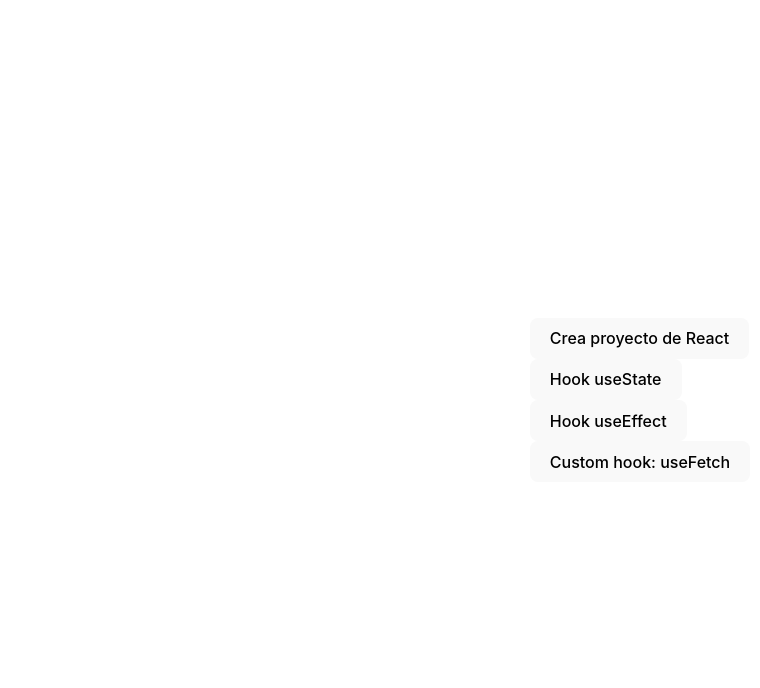
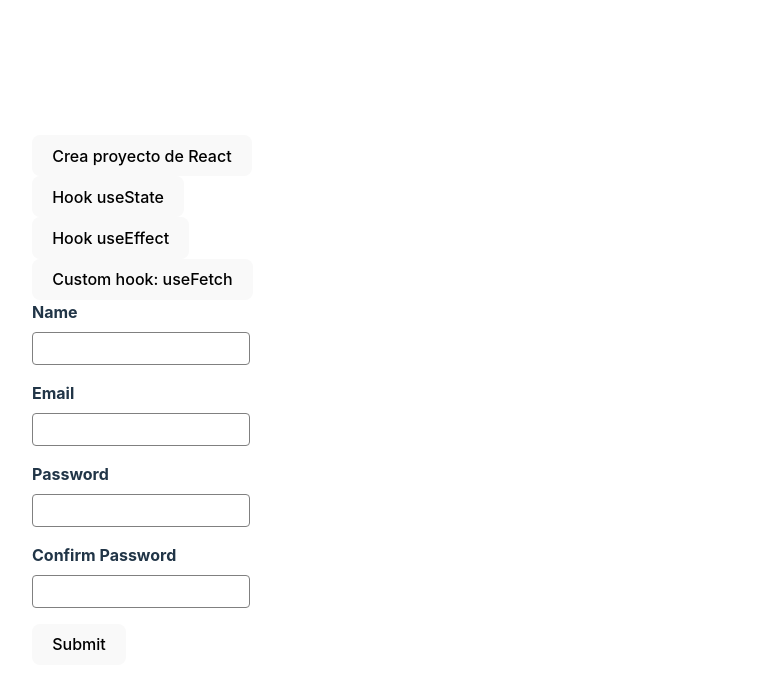
Before and after one commit to LuRamirezR/PracticandoReact, a React (Vite) app: page / in a window 1280 px wide. Shown: the top 688 px of the page, without its empty margins (0-760 px from the left). Built offline with nearby package versions, Linux system fonts and the light colour scheme.

Commit message:
Creo parte funcional de formulario con zod

```diff
--- a/package.json
+++ b/package.json
@@ -10,8 +10,11 @@
     "preview": "vite preview"
   },
   "dependencies": {
+    "@hookform/resolvers": "^3.9.1",
     "react": "^18.3.1",
-    "react-dom": "^18.3.1"
+    "react-dom": "^18.3.1",
+    "react-hook-form": "^7.54.1",
+    "zod": "^3.24.1"
   },
   "devDependencies": {
     "@eslint/js": "^9.15.0",
--- a/src/App.css
+++ b/src/App.css
@@ -1,7 +1,7 @@
 
 #root {
   max-width: 1280px;
-  margin: 0 auto;
+  /* margin: 0 auto; */
   padding: 2rem;
   /* text-align: center; */
 }
@@ -43,8 +43,9 @@
 }
 
 pre {
-  background-color: white;
-  color: black;
+  background-color: #4e4e4e;
+  color: white;
   width: 50%;
   padding: 1%;
+  border-radius: 0.5rem;
 }
--- a/src/App.tsx
+++ b/src/App.tsx
@@ -6,6 +6,7 @@
 import { UseState } from "./components";
 import {UseEffect} from "./components";
 import {CustomHook} from "./components";
+import CustomForm from "./components/CustomForm/CustomForm";
 
 function App() {
   // const [summary, setSummary] = useState(false);
@@ -46,6 +47,7 @@
       </div>
       {customHook ? <CustomHook /> : null}
 
+      <CustomForm/>
     </>
   );
 }
--- /dev/null
+++ b/src/components/CustomForm/CustomForm.tsx
@@ -0,0 +1,34 @@
+import { zodResolver } from "@hookform/resolvers/zod";
+import { SubmitHandler, useForm } from "react-hook-form";
+import InputForm from "./components/CustomInput";
+import "./components/CustomInput.css";
+import { FormValues, schema } from "./models/form.model";
+
+const CustomForm = () => {
+    const {control, handleSubmit, formState: { errors }} = useForm<FormValues>({
+        resolver: zodResolver(schema),
+        mode: "onBlur", // para decir cuando voy a validar los datos del formulario
+        defaultValues: {
+            name: "",
+            email: "",
+            password: "",
+            confirmPassword: ""
+        }
+    });
+
+    const onSubmit: SubmitHandler<FormValues> = (data) => {
+        console.log(data);
+    }
+
+    return (
+        <form onSubmit={handleSubmit(onSubmit)}>
+            <InputForm name="name" control={control} label="Name" type="text" error={errors.name} />
+            <InputForm name="email" control={control} label="Email" type="email" error={errors.email} />
+            <InputForm name="password" control={control} label="Password" type="password" error={errors.password} />
+            <InputForm name="confirmPassword" control={control} label="Confirm Password" type="password" error={errors.confirmPassword} />
+            <button type="submit">Submit</button>
+        </form>
+    )
+}
+
+export default CustomForm;
--- /dev/null
+++ b/src/components/CustomForm/components/CustomInput.css
@@ -0,0 +1,30 @@
+.is-invalid {
+    border-color: red;
+}
+
+.error {
+    color: red;
+    max-width: 200px;
+    margin-top: 0.25rem;
+}
+
+.form-group {
+    margin-bottom: 1rem;
+    display: flex;
+    flex-direction: column;
+}
+
+.form-group label {
+    margin-bottom: 0.5rem;
+    font-weight: bold;
+}
+
+.form-group input {
+    max-width: 200px;
+}
+
+.form-control {
+    padding: 0.5rem;
+    border: 1px solid grey;
+    border-radius: 0.25rem;
+}
--- /dev/null
+++ b/src/components/CustomForm/components/CustomInput.tsx
@@ -0,0 +1,27 @@
+import { Control, Controller, FieldError } from "react-hook-form";
+import { FormValues } from "../models/form.model";
+
+interface Props {
+    name: keyof FormValues;
+    control: Control<FormValues>;
+    label: string;
+    type?: string;
+    error?: FieldError
+}
+
+const InputForm = ({name, control, label, type, error}: Props) => {
+    return (
+        <div className="form-group">
+                <label htmlFor={name}>{label}</label>
+                <Controller
+                name={name}
+                control={control}
+                render={ ({field}) =>
+                    <input id={name} type={type} {...field} className={`form-control ${error ? "is-invalid" : ""}`} /> }
+                />
+                {error && <p className="error">{error.message}</p>}
+        </div>
+    )
+}
+
+export default InputForm;
--- /dev/null
+++ b/src/components/CustomForm/components/index.ts
@@ -0,0 +1 @@
+export * from "./CustomInput";
--- /dev/null
+++ b/src/components/CustomForm/models/form.model.ts
@@ -0,0 +1,13 @@
+import { z } from "zod";
+
+export const schema = z.object({
+    name: z.string().min(1, "El nombre es obligatorio"),
+    email: z.string().email("Correo inválido").min(1, "El correo es obligatorio"),
+    password: z.string().min(6, "La contraseña de tener al menos 6 caracteres"),
+    confirmPassword: z.string().min(6, "La confirmación debe tener al menos 6 caracteres")
+}).refine(data => data.password === data.confirmPassword, {
+    message: "Las contraseñas no coinciden",
+    path: ["confirmPassword"]
+})
+
+export type FormValues = z.infer<typeof schema>;
--- a/src/components/Resumen/UseState/UseState.tsx
+++ b/src/components/Resumen/UseState/UseState.tsx
@@ -42,7 +42,7 @@
       <p>Ejemplo:</p>
       <pre>
         <code>
-                    {`import { useEffect, useState } from 'react'
+        {`import { useEffect, useState } from 'react'
           import './App.css'
           import { Button } from './components'
 
```
Also changed, not shown: src/components/Resumen/UseEffect/UseEffect.tsx (indentation only), 1 other file (tests, documents, lock files or other folders).
